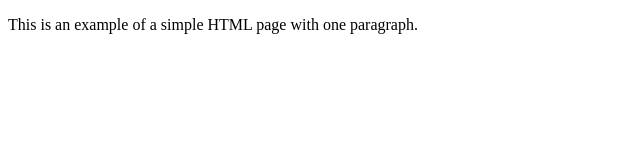
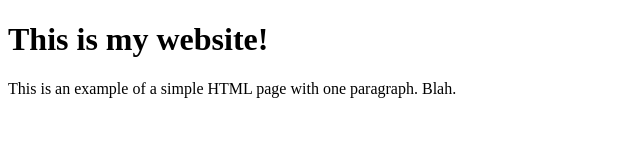
Before and after one commit to NuskaGirru/little_xu, a plain HTML site: page index.html in a window 1280 px wide. Shown: the whole page, without its empty margins (0-640 px from the left). Drawn offline with Linux system fonts and the light colour scheme.

Commit message:
Edit page body

```diff
--- a/index.html
+++ b/index.html
@@ -4,6 +4,7 @@
         <title>Example</title>
     </head>
     <body>
-        <p>This is an example of a simple HTML page with one paragraph.</p>
+        <h1>This is my website!</h1>
+        <p>This is an example of a simple HTML page with one paragraph. Blah.</p>
     </body>
 </html>
```
